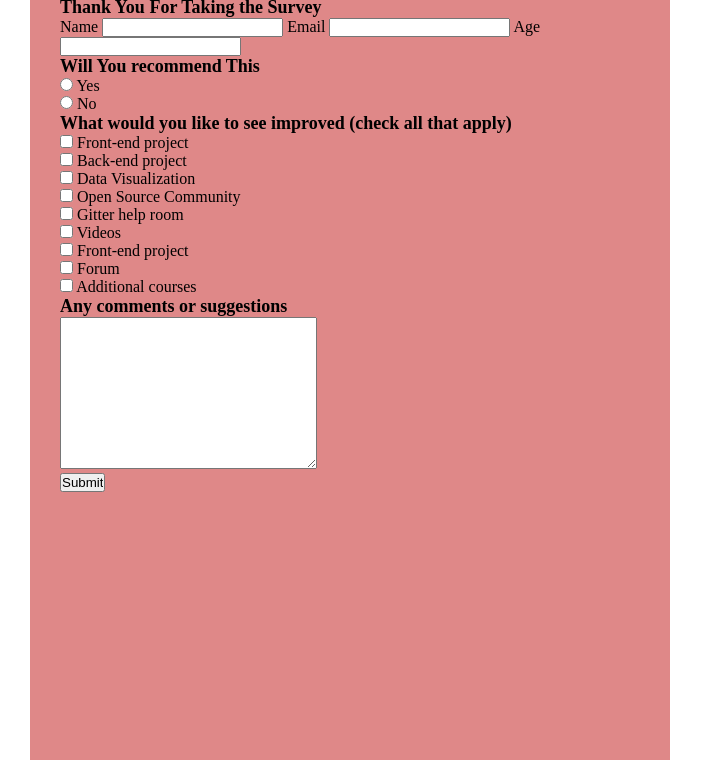
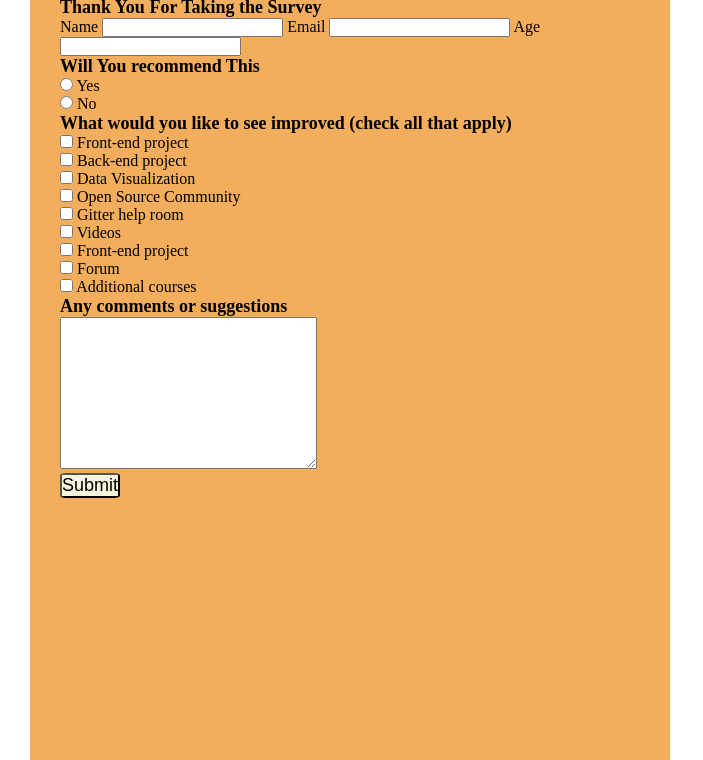
Before and after one commit to madgulas/SurveyWebsite, a plain HTML site: page index.html in a window 1280 px wide. Shown: the part 70-830 px from the top of the page, without its empty margins (0-703 px from the left). Drawn offline with Linux system fonts and the light colour scheme.

Commit message:
Update index.css

```diff
--- a/index.css
+++ b/index.css
@@ -15,8 +15,7 @@ html, body{
     margin:30px 30px;
     padding-left: 30px;
     text-align: left;
-    background-color: rgb(223, 136, 136);
-    border-color: white;
+    background-color: rgb(242, 174, 92);
     border: 20px;
     text-align: left;
     position: relative;
@@ -31,7 +30,14 @@ h2{
 h4{
     font-weight: 500px;
     font-size: large;
-    color:black
+    color:black;
+}
+#submit{
+
+    background-color: beige;
+    border-radius: 10%;
+    font-size: large;
+    color: black;
 }
 
 }
```
